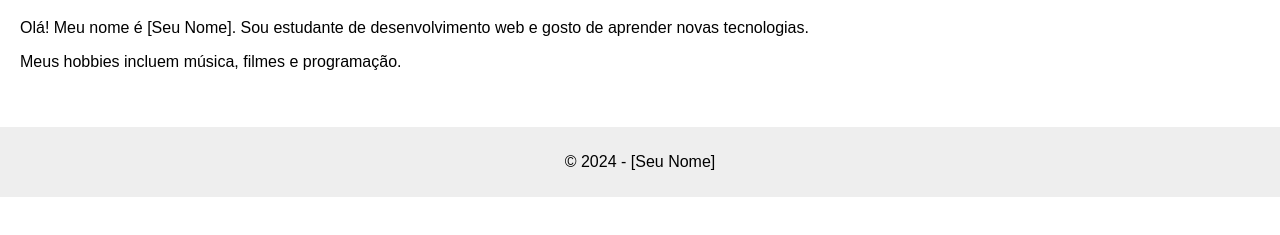
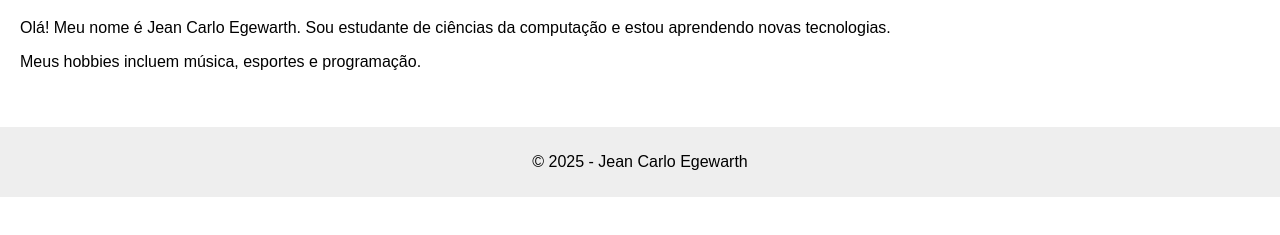
Before and after one commit to Egewarth05/Jean_Carlo_Egewarth, a plain HTML site: page index.html in a window 1280 px wide. Shown: the part 151-386 px from the top of the page. Drawn offline with Linux system fonts and the light colour scheme.

Commit message:
Update index.html

```diff
--- a/index.html
+++ b/index.html
@@ -19,12 +19,12 @@
 
   <main>
     <h1>Sobre Mim</h1>
-    <p>Olá! Meu nome é [Seu Nome]. Sou estudante de desenvolvimento web e gosto de aprender novas tecnologias.</p>
-    <p>Meus hobbies incluem música, filmes e programação.</p>
+    <p>Olá! Meu nome é Jean Carlo Egewarth. Sou estudante de ciências da computação e estou aprendendo novas tecnologias.</p>
+    <p>Meus hobbies incluem música, esportes e programação.</p>
   </main>
 
   <footer>
-    <p>&copy; 2024 - [Seu Nome]</p>
+    <p>&copy; 2025 - Jean Carlo Egewarth</p>
   </footer>
 </body>
 </html>
```
